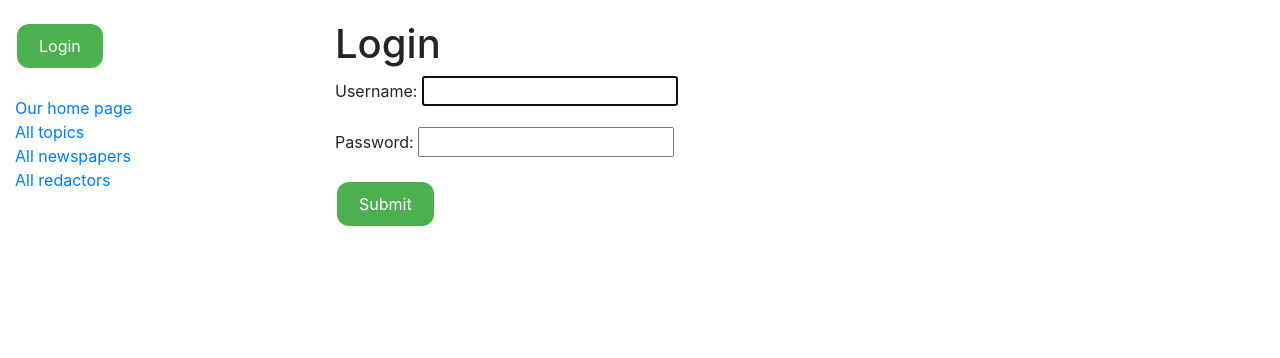
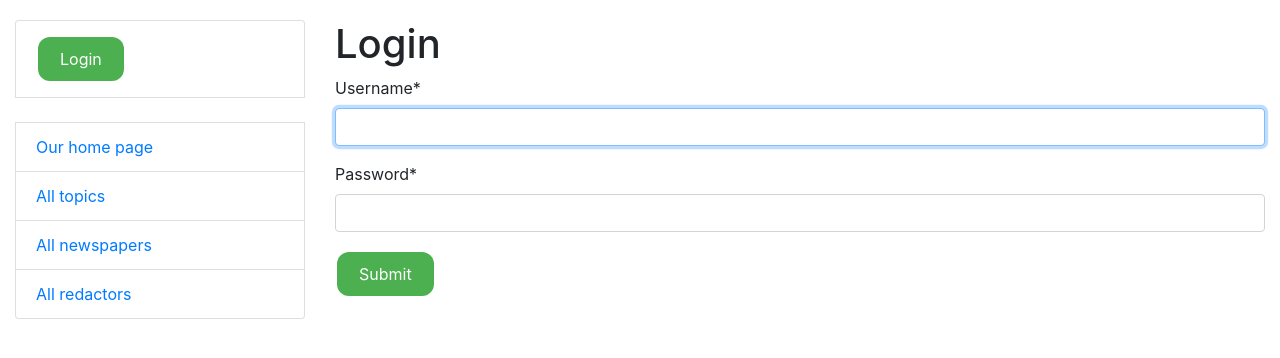
Before and after one commit to kstorozhenko/newspaper-agency, a Django app: page /accounts/login/ in a window 1280 px wide. Shown: the top 358 px of the page. Run offline with Django 5.2, Linux system fonts and the light colour scheme; some libraries are stand-ins or nearby versions.

Commit message:
add comfortable design

```diff
--- a/templates/includes/sidebar.html
+++ b/templates/includes/sidebar.html
@@ -1,30 +1,30 @@
-<ul class="sidebar-nav">
+<ul class="sidebar-nav list-group">
   {% if user.is_authenticated %}
-    <li>
+    <li class="list-group-item">
       User: <strong>{{ user.username }}</strong>
     </li>
-    <li>
+    <li class="list-group-item">
       <form action="{% url 'logout' %}" method="post">
         {% csrf_token %}
         <button class="button" type="submit">Logout</button>
       </form>
     </li>
   {% else %}
-    <li>
+    <li class="list-group-item">
       <a class="button" href="{% url 'login' %}">Login</a>
     </li>
   {% endif %}
   <br>
-  <li>
+  <li class="list-group-item">
     <a href="{% url 'newspaper:index' %}">Our home page</a>
   </li>
-  <li>
+  <li class="list-group-item">
     <a href="{% url 'newspaper:topic-list' %}">All topics</a>
   </li>
-  <li>
+  <li class="list-group-item">
     <a href="{% url 'newspaper:newspaper-list' %}">All newspapers</a>
   </li>
-  <li>
+  <li class="list-group-item">
     <a href="{% url 'newspaper:redactor-list' %}">All redactors</a>
   </li>
 </ul>
--- a/templates/registration/login.html
+++ b/templates/registration/login.html
@@ -1,4 +1,5 @@
 {% extends "base.html" %}
+{% load crispy_forms_filters %}
 
 {% block content %}
   <h1>Login</h1>
@@ -7,7 +8,7 @@
   {% endif %}
   <form action="{% url 'login' %}" method="post">
     {% csrf_token %}
-    {{ form.as_p }}
+    {{ form|crispy }}
     <input class="button" type="submit" value="Submit">
     </form>
 {% endblock %}
```
